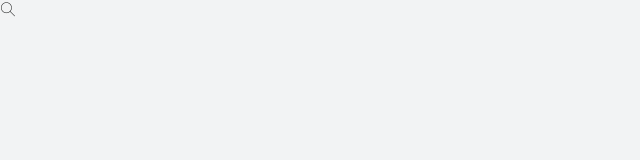
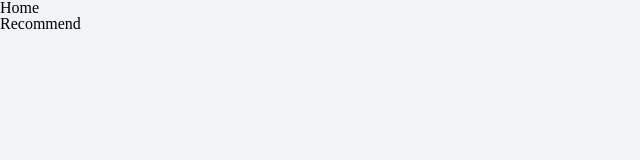
Before and after one commit to Mxintro/react-music-app, a React (Create React App) app: page /#/recommend in a window 1280 px wide. Shown: the top 160 px of the page, without its empty margins (0-640 px from the left). Built offline with nearby package versions, Linux system fonts and the light colour scheme.

Commit message:
add router

```diff
--- a/src/App.js
+++ b/src/App.js
@@ -1,14 +1,18 @@
 import React from 'react';
 import { IconStyle } from './assets/iconfont/iconfont';
 import { GlobalStyle } from './style';
+import { renderRoutes } from 'react-router-config';
+import routes from './routes/index'
+import { HashRouter } from 'react-router-dom'
+
 
 function App() {
   return (
-    <div className="App">
+    <HashRouter>
       <GlobalStyle></GlobalStyle>
       <IconStyle></IconStyle>
-      <i className="iconfont">&#xe62b;</i>
-    </div>
+      { renderRoutes (routes) }
+    </HashRouter>
   );
 }
 
--- /dev/null
+++ b/src/application/Home/home.js
@@ -0,0 +1,16 @@
+import * as React from 'react'
+import { renderRoutes } from "react-router-config";
+
+const Home = (props) => {
+
+  const { route } = props
+
+  return (
+    <div>
+      <div>Home</div>
+      { renderRoutes (route.routes) }
+    </div>
+  )
+}
+
+export default React.memo(Home)
--- /dev/null
+++ b/src/application/Home/index.js
@@ -0,0 +1,3 @@
+import Home from './home'
+
+export default Home
--- /dev/null
+++ b/src/application/Rank/index.js
@@ -0,0 +1,3 @@
+import Rank from './rank'
+
+export default Rank
--- /dev/null
+++ b/src/application/Rank/rank.js
@@ -0,0 +1,10 @@
+import * as React from 'react'
+
+const Rank = (props) => {
+
+  return (
+    <div>Rank</div>
+  )
+}
+
+export default React.memo(Rank)
--- /dev/null
+++ b/src/application/Recommend/index.js
@@ -0,0 +1,3 @@
+import Recommend from './recommend'
+
+export default Recommend
--- /dev/null
+++ b/src/application/Recommend/recommend.js
@@ -0,0 +1,10 @@
+import * as React from 'react'
+
+const Recommend = (props) => {
+
+  return (
+    <div>Recommend</div>
+  )
+}
+
+export default React.memo(Recommend)
--- /dev/null
+++ b/src/application/Singers/index.js
@@ -0,0 +1,3 @@
+import Singers from './singers'
+
+export default Singers
--- /dev/null
+++ b/src/application/Singers/singers.js
@@ -0,0 +1,10 @@
+import * as React from 'react'
+
+const Singers = (props) => {
+
+  return (
+    <div>Singers</div>
+  )
+}
+
+export default React.memo(Singers)
--- a/src/routes/index.js
+++ b/src/routes/index.js
@@ -1,2 +1,34 @@
 import React from 'react'
 import { Redirect } from 'react-router'
+import Home from '../application/Home';
+import Recommend from '../application/Recommend';
+import Singers from '../application/Singers';
+import Rank from '../application/Rank';
+
+export default [
+  {
+    path: '/',
+    component: Home,
+    routes: [
+      {
+        path: '/',
+        exact: true,
+        render: () => (
+          <Redirect to={'/recommend'} />
+        )
+      },
+      {
+        path: "/recommend",
+        component: Recommend
+      },
+      {
+        path: "/singers",
+        component: Singers
+      },
+      {
+        path: "/rank",
+        component: Rank
+      }
+    ]
+  }
+]
```
